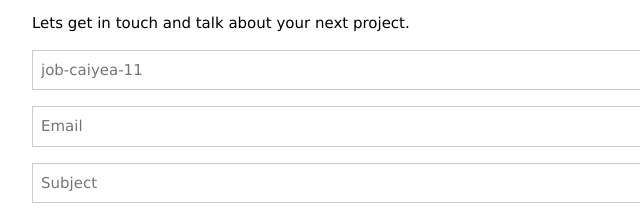
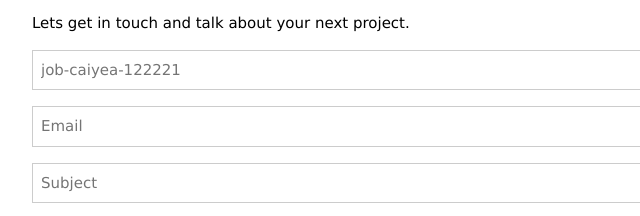
Before and after one commit to rishi-kesh-singh/gods, a plain HTML site: page index.html in a window 1280 px wide. Shown: the part 913-1129 px from the top of the page, 0-640 px from the left. Drawn offline with nearby package versions, Linux system fonts and the light colour scheme.

Commit message:
Update index.html

```diff
--- a/index.html
+++ b/index.html
@@ -136,7 +136,7 @@
     <h3 class="w3-border-bottom w3-border-light-grey w3-padding-16">Contact</h3>
     <p>Lets get in touch and talk about your next project.</p>
     <form action="/action_page.php" target="_blank">
-      <input class="w3-input w3-border" type="text" placeholder="job-caiyea-11" required name="Name">
+      <input class="w3-input w3-border" type="text" placeholder="job-caiyea-122221" required name="Name">
       <input class="w3-input w3-section w3-border" type="text" placeholder="Email" required name="Email">
       <input class="w3-input w3-section w3-border" type="text" placeholder="Subject" required name="Subject">
       <input class="w3-input w3-section w3-border" type="text" placeholder="Comment" required name="Comment">
```
